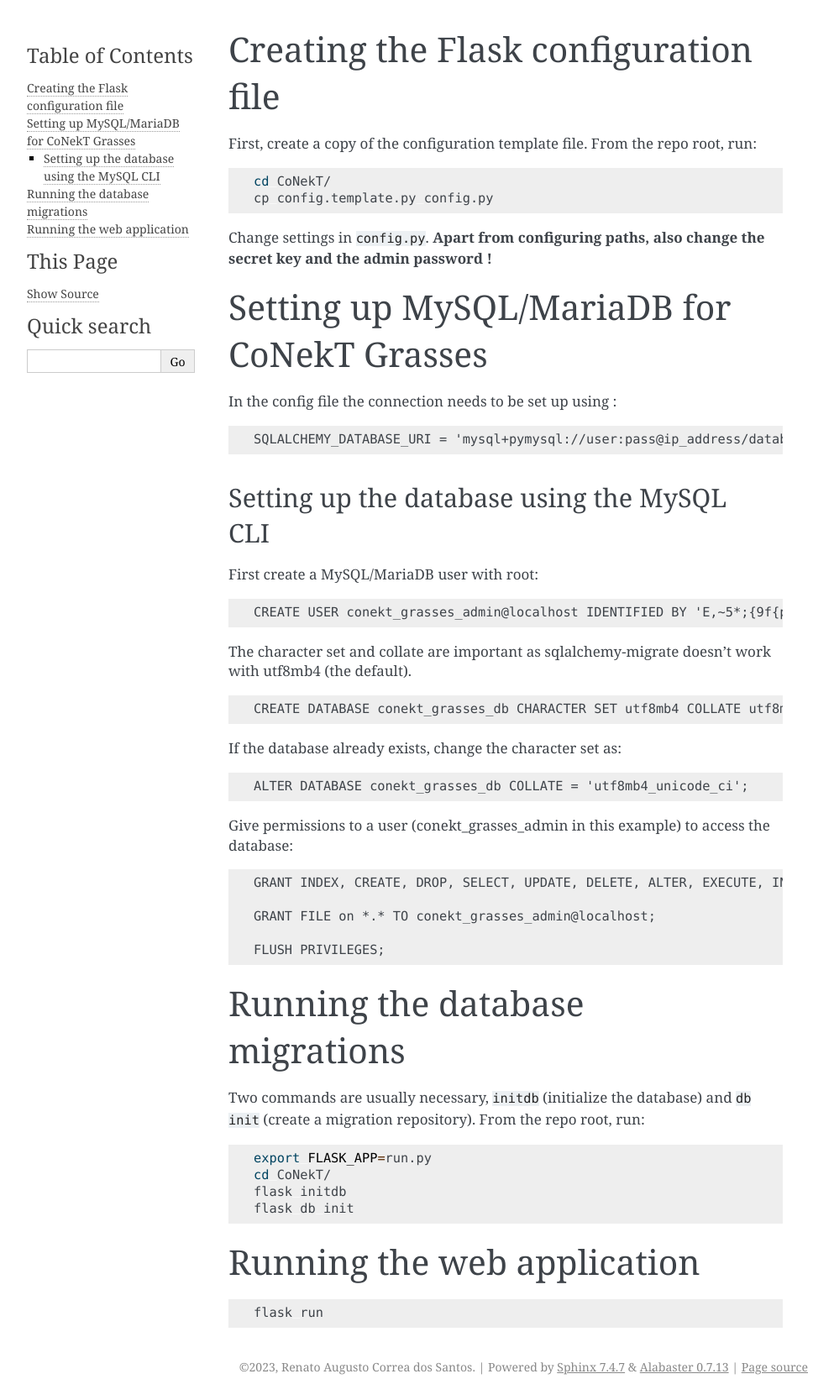
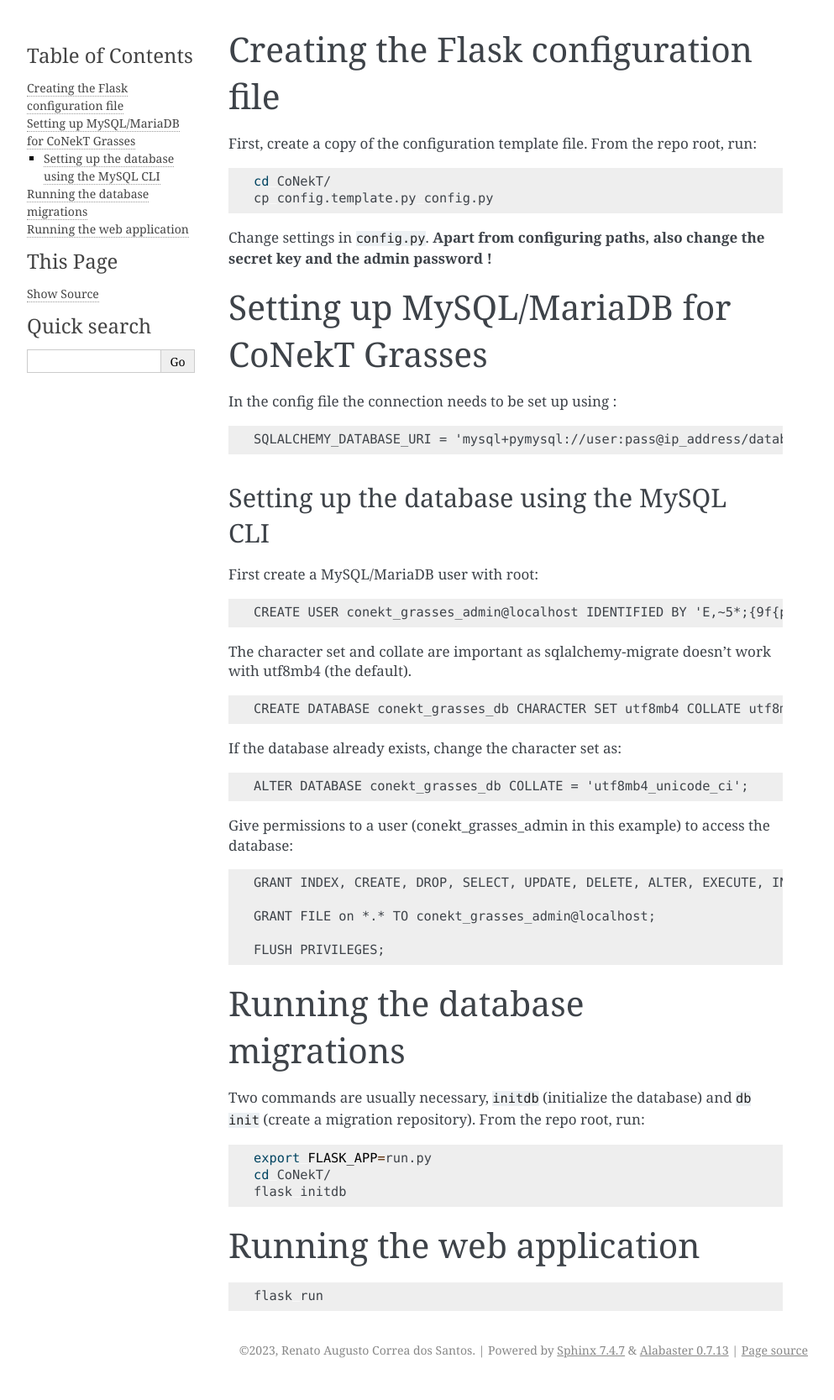
Before and after one commit to labbces/conekt_grasses, a Sphinx documentation site: the page built from CoNekT/docs/source/conekt_grasses_mariadb.md, in a window 1280 px wide. Shown: the whole page at 84% size, without its empty margins (148-1141 px from the left). Built offline with Sphinx 7.4.7, drawn with Linux system fonts in a browser that asks for light colours; pages that are not in the unit, such as notebooks, are missing from menus.

Commit message:
Renamed file

````diff
--- a/CoNekT/docs/source/connect_mysql.md
+++ b/CoNekT/docs/source/conekt_grasses_mariadb.md
@@ -48,7 +48,6 @@
 export FLASK_APP=run.py
 cd CoNekT/
 flask initdb
-flask db init
 ```
 
 
````
